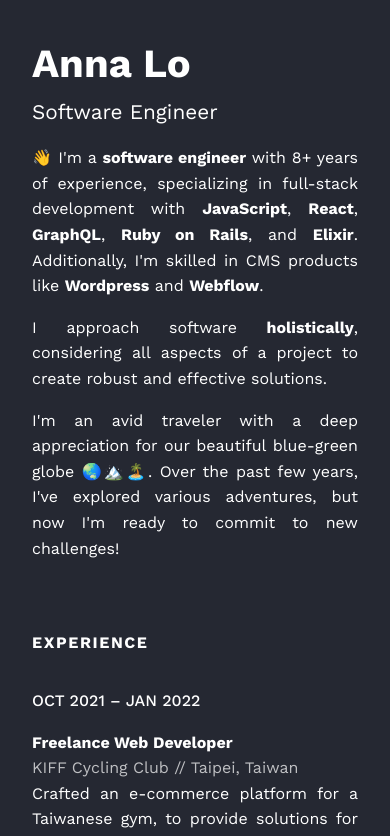
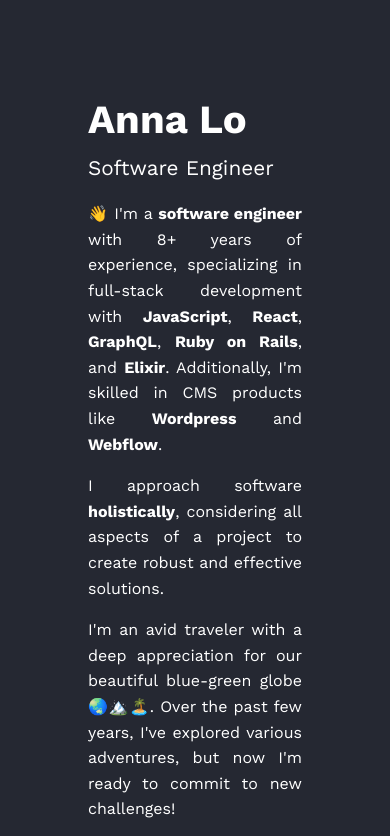
Before and after one commit to annalo/annalo.dev, a React (Create React App) app: page / in a window 390 px wide. Shown: the top 836 px of the page. Built offline with nearby package versions, Linux system fonts and the light colour scheme.

Commit message:
set background on app

```diff
--- a/src/App.css
+++ b/src/App.css
@@ -1,6 +1,4 @@
 .App {
-  background-color: #252832;
-  color: white;
   font-size: 5px + calc(2vmin);
   line-height: 1.6;
   text-align: justify;
--- a/src/Portfolio/Portfolio.css
+++ b/src/Portfolio/Portfolio.css
@@ -9,7 +9,6 @@
   padding: 5rem;
 }
 
-
 @media (min-width: 769px) {
   .Portfolio h4 { display: none; }
 }
@@ -17,9 +16,6 @@
 @media (max-width: 768px) {
   .Portfolio {
     flex-direction: column;
-  }
-  .Portfolio > * {
-    padding: 2rem;
   }
   .Portfolio h4 {
     display: block;
--- a/src/index.css
+++ b/src/index.css
@@ -1,9 +1,7 @@
 body {
-  margin: 0;
+  background-color: #252832;
+  color: white;
   font-family: "Work Sans", sans-serif;
-  /* font-family: -apple-system, BlinkMacSystemFont, 'Segoe UI', 'Roboto', 'Oxygen',
-    'Ubuntu', 'Cantarell', 'Fira Sans', 'Droid Sans', 'Helvetica Neue',
-    sans-serif; */
   -webkit-font-smoothing: antialiased;
   -moz-osx-font-smoothing: grayscale;
   overscroll-behavior-y: none;
```
